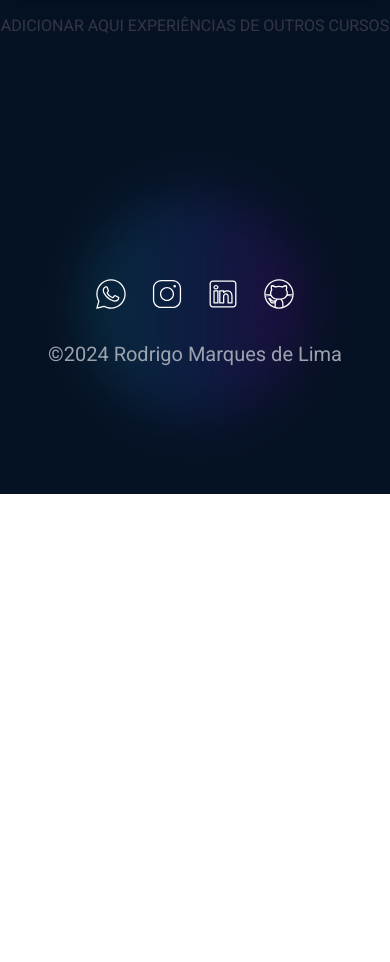
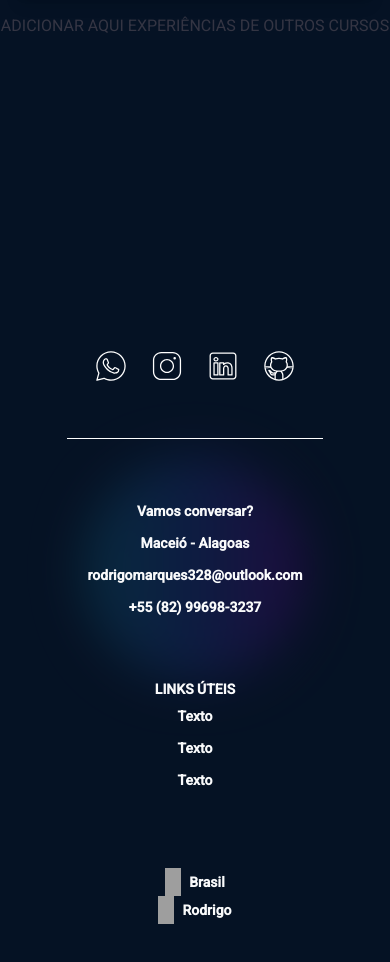
Before and after one commit to RodrigoMarques6/portfolioRodrigoMarques, an Angular app: page / in a window 390 px wide. Shown: the part 6606-7568 px from the top of the page. Before the commit the page ends 7100 px from the top, so only its background shows below. Built offline with nearby package versions, Linux system fonts and the light colour scheme; grey boxes are pictures that could not be loaded.

Commit message:
feat/adicionando botão de whatsapp e ajustando footer do projeto

```diff
--- a/src/app/components/main/rodape/rodape.component.html
+++ b/src/app/components/main/rodape/rodape.component.html
@@ -1,9 +1,13 @@
-<section
+<footer
   class="relative py-20 flex flex-col items-center bg-cyan-900 overflow-hidden md:py-40"
 >
   <div class="relative z-[1] container m-auto">
+    <section class="p-4 sm:p-16 md:p-16 lg:p-16 xl:p-16 bg-transparent mt-14">
       <div
-      class="max-w-screen-xl px-4 py-12 mx-auto space-y-8 overflow-hidden sm:px-6 lg:px-8"
+        class="block sm:flex md:flex ld:flex xl:flex justify-between max-w-screen-xl mx-auto p-4 flex-col-reverse sm:flex-row md:flex-row ld:flex-row xl:flex-row"
+      >
+        <div
+          class="w-64 max-w-screen-xl space-y-14 px-4 py-8 mx-auto sm:mx-0 md:mx-0 lg:mx-0 xl:mx-0"
         >
           <div class="flex justify-center mt-8 space-x-6">
             <a
@@ -17,7 +21,10 @@
                 />
               </div>
             </a>
-        <a href="https://www.instagram.com/rodrigomarques390/" target="_blank">
+            <a
+              href="https://www.instagram.com/rodrigomarques390/"
+              target="_blank"
+            >
               <div class="flex flex-col items-center">
                 <img
                   src="assets/icons/instagram.svg"
@@ -38,14 +45,89 @@
             </a>
             <a href="https://github.com/rodrigoMarques6" target="_blank">
               <div class="flex flex-col items-center">
-            <img src="assets/icons/github.svg" class="w-8 h-8 filter invert" />
+                <img
+                  src="assets/icons/github.svg"
+                  class="w-8 h-8 filter invert"
+                />
               </div>
             </a>
           </div>
-      <p class="mt-8 text-base leading-6 text-center text-gray-400">
-        ©2024 Rodrigo Marques de Lima
+        </div>
+
+        <div
+          class="flex w-64 m-auto border-b border-white pb-6 mb-14 sm:hidden"
+        ></div>
+
+        <div class="lg:flex-col lg:gap-y-12 max-w-screen-xl space-y-2">
+          <div class="flex flex-col items-center sm:items-start">
+            <a class="block text-sm font-semibold leading-8 text-gray-50"
+              >Vamos conversar?</a
+            >
+            <a
+              href="#"
+              class="block text-sm font-semibold leading-8 text-gray-50 hover:underline"
+              >Maceió - Alagoas</a
+            >
+            <a
+              href="#"
+              class="block text-sm font-semibold leading-8 text-gray-50 hover:underline"
+              >rodrigomarques328@outlook.com</a
+            >
+            <a
+              href="#"
+              class="block text-sm font-semibold leading-8 text-gray-50 hover:underline"
+              >+55 (82) 99698-3237</a
+            >
+          </div>
+        </div>
+
+        <div class="mb-14 sm:hidden"></div>
+
+        <div
+          class="lg:flex-col lg:gap-y-12 max-w-screen-xl space-y-2 mx-auto sm:mx-0 md:mx-0 lg:mx-0 xl:mx-0"
+        >
+          <div class="flex flex-col items-center sm:items-start">
+            <a class="block text-sm font-semibold text-gray-50">LINKS ÚTEIS</a>
+            <a
+              href="#"
+              class="block text-sm font-semibold text-gray-50 leading-8 hover:underline"
+              >Texto</a
+            >
+            <a
+              href="#"
+              class="block text-sm font-semibold text-gray-50 leading-8 hover:underline"
+              >Texto</a
+            >
+            <a
+              href="#"
+              class="block text-sm font-semibold text-gray-50 leading-8 hover:underline"
+              >Texto</a
+            >
+          </div>
+        </div>
+
+        <div class="mb-14 sm:hidden"></div>
+      </div>
+      <div
+        class="flex flex-col items-center md:hidden max-w-screen-xl mx-auto px-4"
+      >
+        <p class="flex text-sm font-bold text-gray-50 leading-7">
+          <img
+            src="/assets/images/landing/logo-world.svg"
+            class="w-4"
+            alt="logo-world"
+          /><span class="ml-2">Brasil</span>
+        </p>
+        <p class="flex text-sm font-bold text-gray-50 leading-7">
+          <img
+            src="/assets/images/landing/logo-copyright.svg"
+            class="w-4"
+            alt="logo-copyright"
+          />
+          <span class="ml-2"> Rodrigo</span>
         </p>
       </div>
+    </section>
   </div>
   <div aria-hidden="true" class="absolute h-full inset-0 flex items-center">
     <div
@@ -57,4 +139,4 @@
     aria-hidden="true"
     class="absolute inset-0 w-full h-full bg-[#020314] opacity-80"
   ></div>
-</section>
+</footer>
```
Lines whose indentation alone changed are shown as unchanged.
